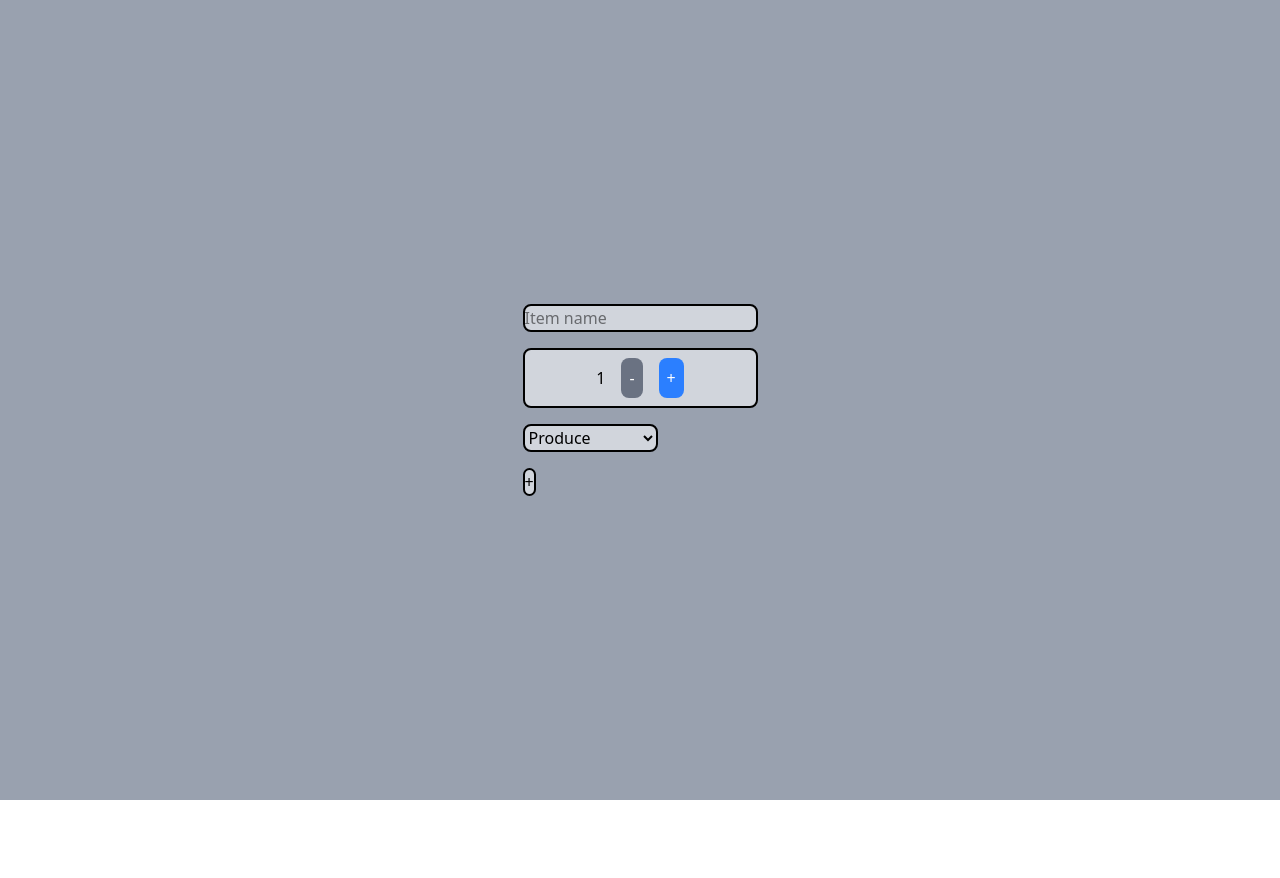
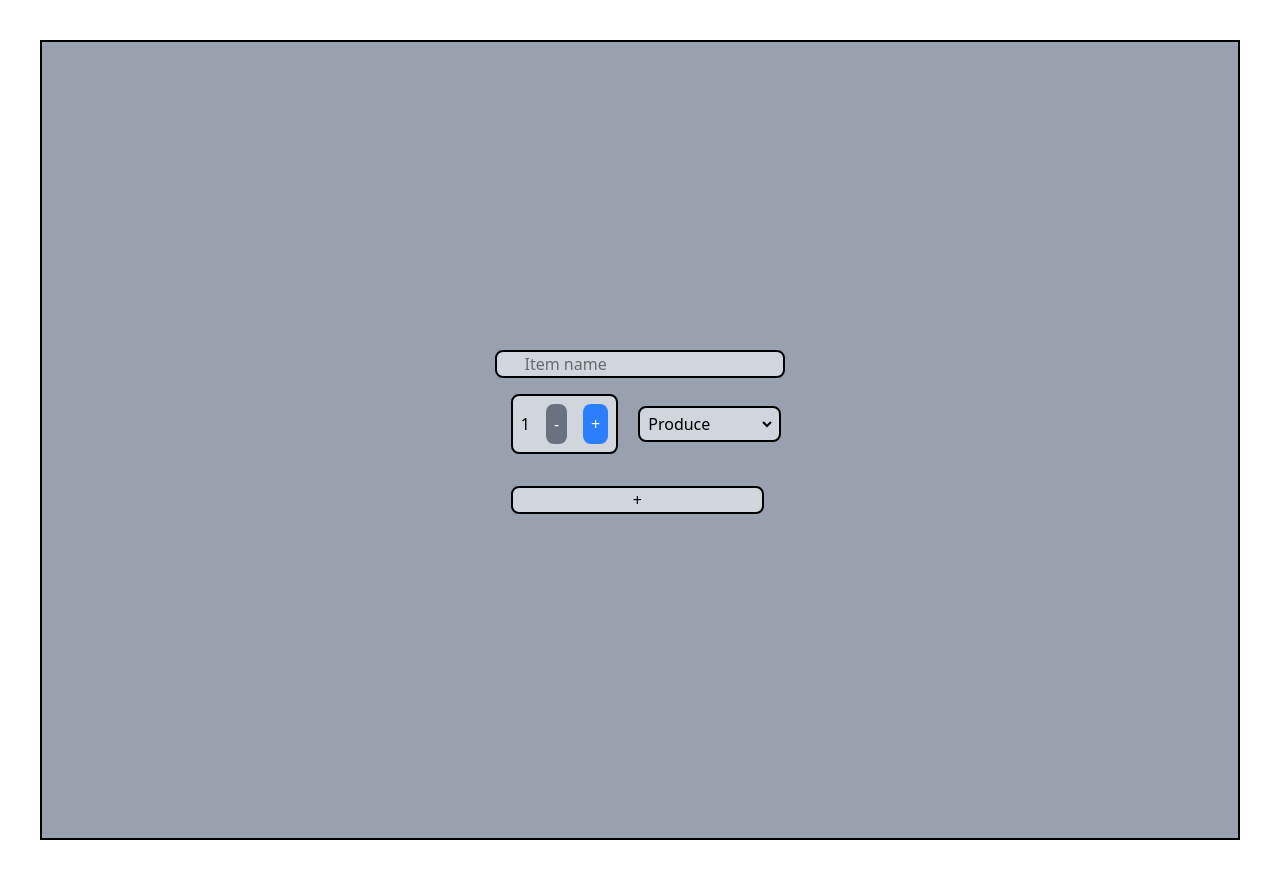
Before and after one commit to deGuzmanChris/cprg306-assignments, a Next.js app: page /week-5 in a window 1280 px wide. Before the commit the page ends 800 px from the top, so only its background shows below. Built offline with nearby package versions, Linux system fonts and the light colour scheme.

Commit message:
updated styling to week-5

```diff
--- a/app/week-5/new-item.js
+++ b/app/week-5/new-item.js
@@ -45,33 +45,32 @@ export default function Counter() {
         setCategory("Produce");
     }
 
-    let inputStyle ="flex flex-row justify-center items-center m-4 bg-gray-300 max-w-sm border-2 border-black rounded-lg";
+
 
     return(
-        <main className="flex justify-center items-center h-screen bg-gray-400">
-            <form onSubmit={handleNewItem} className="">
-                <div>
+        <main className="flex justify-center items-center h-screen bg-gray-400 border-2 m-10">
+            <form  onSubmit={handleNewItem}>
+                <div className="flex flex-row justify-center items-center bg-gray-300 border-2 border-black rounded-lg">
                     <input
                         type="text"
                         value={itemName}
                         onChange={handleNameChange}
                         placeholder="Item name"
-                        className={inputStyle}
                         required
                     />
                 </div>
-
-                <div className={inputStyle}>
+                <div className="flex flex-row justify-center items-center">
+                    <div className="flex flex-row justify-center items-center m-4 bg-gray-300 border-2 border-black rounded-lg">
                         <p className="p-2">{quantity}</p>
                         <button type="button" onClick={decrement} className={decButtonStyle}>-</button>
                         <button type="button" onClick={increment} className={incButtonStyle}>+</button>
                     </div>
 
-                <div>
+                    <div className="flex flex-row justify-center items-center m-1 p-1 bg-gray-300 border-2 border-black rounded-lg">
                         <select
                             onChange={handleCategoryChange}
                             value={category}
-                        className={inputStyle}
+
                             required
                         >
                             <option disabled value="">Category</option>
@@ -88,10 +87,11 @@ export default function Counter() {
                             <option value="Other">Other</option>
                         </select>
                     </div>
-                <div>
+                </div>
+                <div >
                     <button
                         type="submit"
-                        className={inputStyle}
+                        className="flex flex-row justify-center items-center m-4 px-30 bg-gray-300  border-2 border-black rounded-lg hover:bg-green-300"
                     >+</button>
                 </div>
             </form>
```
Lines whose indentation alone changed are shown as unchanged.
